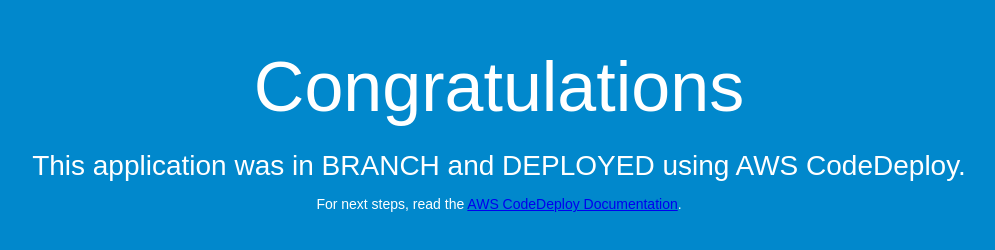
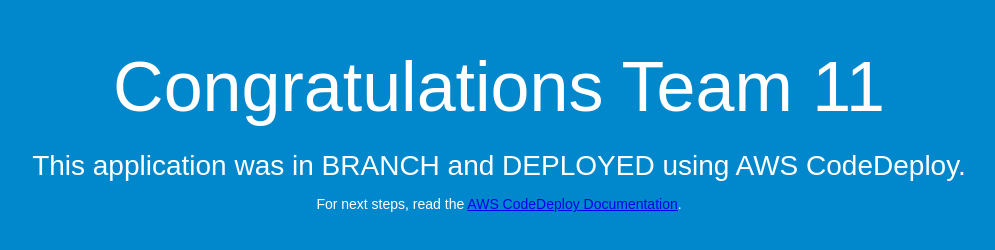
Before and after one commit to shobhitshukla7/ACITBATCH12, a plain HTML site: page index.html in a window 1280 px wide. Shown: the whole page, without its empty margins (141-1136 px from the left). Drawn offline with Linux system fonts and the light colour scheme.

Commit message:
Update index.html

```diff
--- a/index.html
+++ b/index.html
@@ -26,7 +26,7 @@
 </head>
 <body>
   <div align="center">
-    <h1>Congratulations</h1>
+    <h1>Congratulations Team 11</h1>
     <h2>This application was in BRANCH and DEPLOYED using AWS CodeDeploy.</h2>
     <p>For next steps, read the <a href="http://aws.amazon.com/documentation/codedeploy">AWS CodeDeploy Documentation</a>.</p>
   </div>
```
